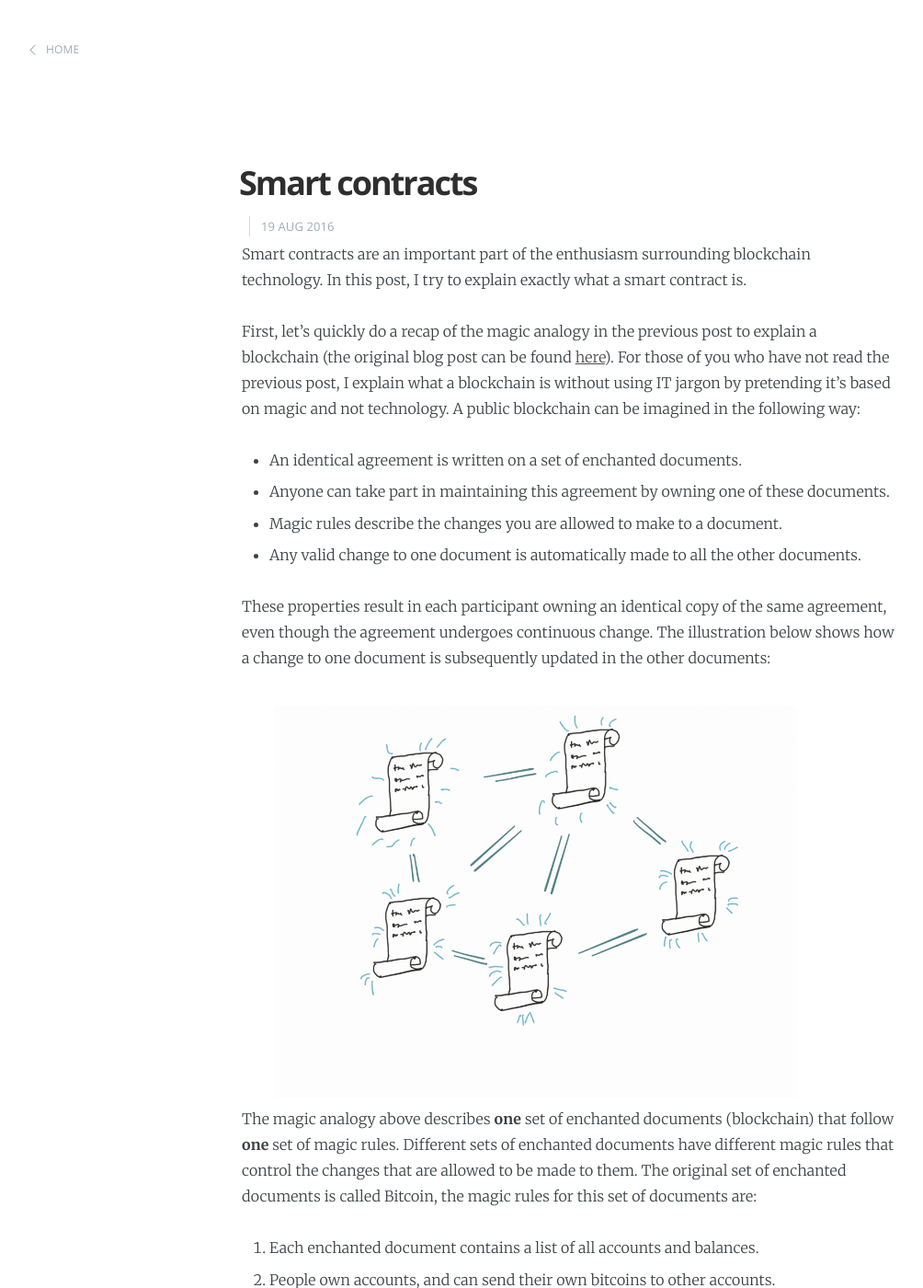
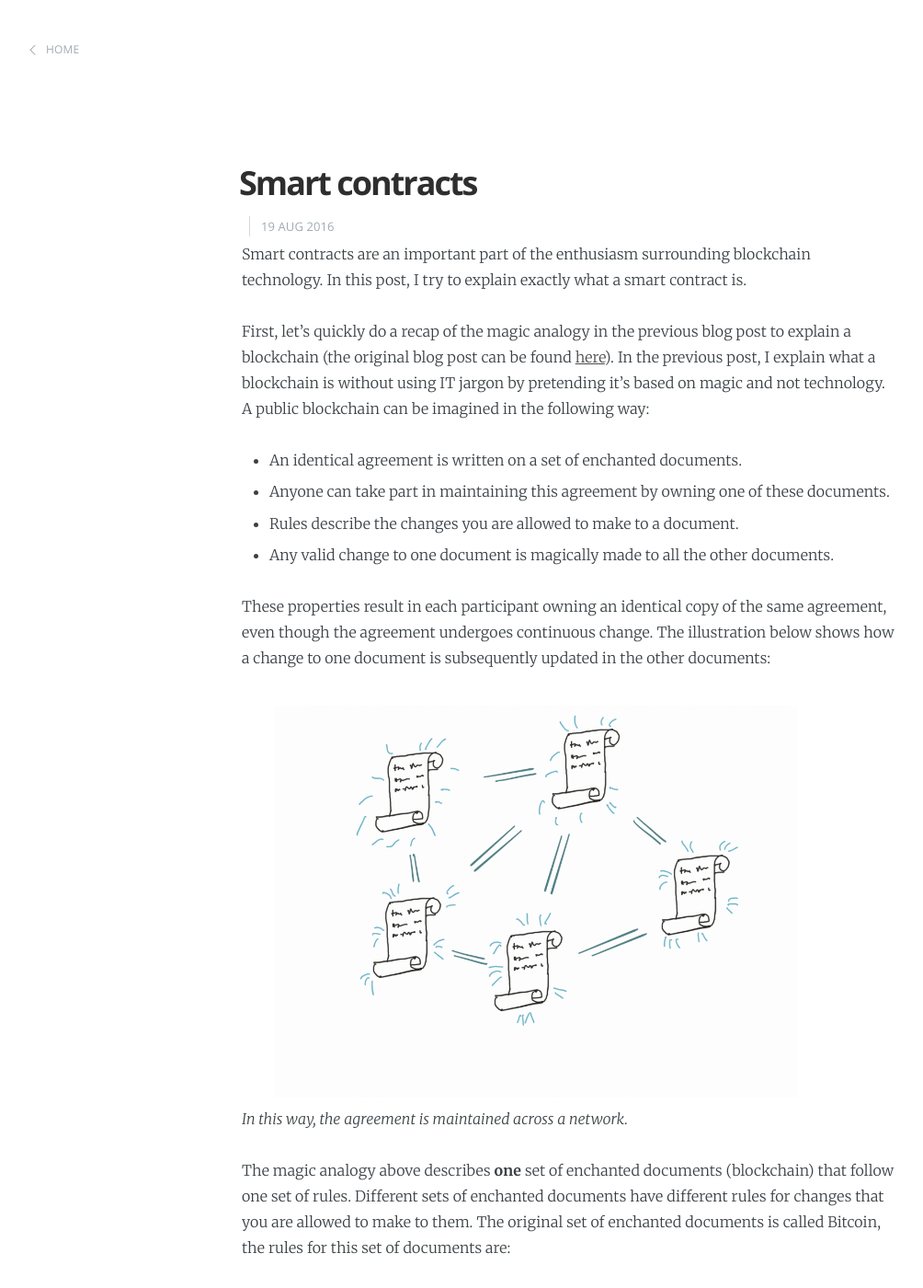
Before and after one commit to wrode/Blog, a Jekyll site: the page built from _posts/2016-08-19-Smart contracts.md, in a window 1280 px wide and 1400 px high. Shown: the whole window at 92% size, without its empty margins (22-1026 px from the left). Built offline with Jekyll 4.4.1, drawn with Linux system fonts in a browser that asks for light colours; comment, search, counter and statistics services are not loaded; some of the changed text lies outside the part shown.

Commit message:
updates to post

```diff
--- a/_posts/2016-08-19-Smart contracts.md
+++ b/_posts/2016-08-19-Smart contracts.md
@@ -7,24 +7,25 @@ draft: true
 Smart contracts are an important part of the enthusiasm surrounding blockchain technology. In this post, I try to explain exactly what a smart contract is.
 <!--more-->
 
-First, let's quickly do a recap of the magic analogy in the previous post to explain a blockchain (the original blog post can be found [here](http://allisabstract.com/2016/08/06/Blockchain.html)). For those of you who have not read the previous post, I explain what a blockchain is without using IT jargon by pretending it's based on magic and not technology. <!-- which is of course a complete and utter lie, magic does not exist, and neither does your god.--> A public blockchain can be imagined in the following way:
+First, let's quickly do a recap of the magic analogy in the previous blog post to explain a blockchain (the original blog post can be found [here](http://allisabstract.com/2016/08/06/Blockchain.html)). In the previous post, I explain what a blockchain is without using IT jargon by pretending it's based on magic and not technology. <!-- which is of course a complete and utter lie, magic does not exist, and neither does your god.--> A public blockchain can be imagined in the following way:
 
 - An identical agreement is written on a set of enchanted documents.
 - Anyone can take part in maintaining this agreement by owning one of these documents.
-- Magic rules describe the changes you are allowed to make to a document.<!--the agreement-->
-- Any valid change to one document is automatically made to all the other documents.<!--agreement on one document-->
+- Rules describe the changes you are allowed to make to a document.<!--the agreement-->
+- Any valid change to one document is magically made to all the other documents.<!--agreement on one document-->
 
 These properties result in each participant owning an identical copy of the same agreement, even though the agreement undergoes continuous change. The illustration below shows how a change to one document is subsequently updated in the other documents:
 
-![Enchanted documents]({{ site.url }}/assets/images/EnchantedDocuments.gif){:style="width:80%; margin: 0 5%"}
-The magic analogy above describes **one** set of enchanted documents (blockchain) that follow **one** set of magic rules. Different sets of enchanted documents have different magic rules that control the changes that are allowed to be made to them. The original set of enchanted documents is called Bitcoin, the magic rules for this set of documents are: <!--(super oversimplified, please do not kill me Bitcoiners)-->
+![Enchanted documents]({{ site.url }}/assets/images/EnchantedDocuments.gif){:style="width:80%; margin: 0 5%"} *In this way, the agreement is maintained across a network.*
+
+The magic analogy above describes **one** set of enchanted documents (blockchain) that follow one set of rules. Different sets of enchanted documents have different rules for changes that you are allowed to make to them. The original set of enchanted documents is called Bitcoin, the rules for this set of documents are: <!--(super oversimplified, please do not kill me Bitcoiners)-->
 
 1. Each enchanted document contains a list of all accounts and balances.
 2. People own accounts, and can send their own bitcoins to other accounts.
 
-In essence, these rules create a digital cash<!--should i write more here, if yes, I should write about Bitcoin being the currency - and all it really is is just a number next to your account on the global digital ledger-->. Below is an illustration of one of these enchanted documents. The number next to each account denotes the amount of bitcoins in that account.
-![bitcoin]({{ site.url }}/assets/images/BitcoinDoc.png)
-<!--Need to explain that the bitcoins are just the balances on the enchanted documents -->
+In essence, these rules create a digital cash<!--should i write more here, if yes, I should write about Bitcoin being the currency - and all it really is is just a number next to your account on the global digital ledger-->. Below is an illustration of one of the enchanted documents maintained across the network. The number next to each account denotes the amount of bitcoins in that account.
+![bitcoin]({{ site.url }}/assets/images/BitcoinDoc.png){:style="width:35%; margin: 0 27,5%"}
+<!--Could explain that the bitcoins are just the balances on the enchanted documents -->
 
 Another set of documents is called Ethereum. The enchanted documents that make up Ethereum follow very similar rules to Bitcoin:
 
@@ -33,9 +34,8 @@ Another set of documents is called Ethereum. The enchanted documents that make u
 
 Those of you with an eye for details might have noticed slight differences in wording between the second rule of Ethereum and the second rule of Bitcoin. This difference in wording incorporates how the two sets of documents work differently.
 
-One of these differences is the fact that not all accounts on the Ethereum enchanted document is owned by people. Instead, the actions of these accounts are controlled by a set of instructions residing on the account.<!--The second difference is that in addition to sending the local currency between accounts, it is also possible to send information.## --> Below is an illustration of one of the enchanted documents on the Ethereum blockchain with some of the accounts controlled by instructions and not people:
-
-![ethereum]({{ site.url }}/assets/images/EthereumDoc.png)
+The largest difference is the fact that not all accounts on the Ethereum enchanted document is owned by people. Instead, the actions of these accounts are controlled by a set of instructions residing on the account.<!--The second difference is that in addition to sending the local currency between accounts, it is also possible to send information.## --> Below is an illustration of one of the enchanted documents on the Ethereum blockchain with some of the accounts controlled by instructions and not people:
+![ethereum]({{ site.url }}/assets/images/EthereumDoc.png){:style="width:50%; margin: 0 25%"}
 
 When a set of instructions reside on one of these accounts it is called a **smart contract**. The set of instructions is just computer code, essentially - just logic. If "poked" by a transaction from another account, the smart contract can:
 
@@ -43,12 +43,12 @@ When a set of instructions reside on one of these accounts it is called a **smar
 - Store information
 - Send stuff to other accounts
 
-As mentioned, the account with the code is not controlled by anyone. It is completely autonomous. The original code is written by a person, but once the smart contract code has been uploaded on the blockchain, only the logic in the account dictates the actions of the account.
+As mentioned, the account with the code is not controlled by any person, it is completely autonomous! The original code is written by a person, but once the smart contract code was uploaded on the blockchain, only the logic in the account dictates the actions of that account.
 
 <!-- Write about smart contracts are a combination of the actual smart contract code and the blockchain-->
 
 ---
-A small digression: From the cradle of civilization when money was first invented, people have been able to own money. Eventually, organized groups of people made up legal fictions, which were soon able to own money. Now, for the first time in history, a machine can own it's own money (through smart contracts). The consequences of this is hard to know, but we have interesting times ahead.
+A small digression: From the cradle of civilization when money was first invented, people were able to own money. Eventually, ficticous entities that people imagined, called organizations, were able to own money. Now, for the first time in history, a machine can own money (through smart contracts). The consequences of this is hard to know, but we have interesting times ahead.
 
 ![Robot overlords]({{ site.url }}/assets/images/RobotOverlords.png)
 
```
Also changed, not shown: other parts of _posts/2016-08-19-Smart contracts.md (+1 -1 lines).
